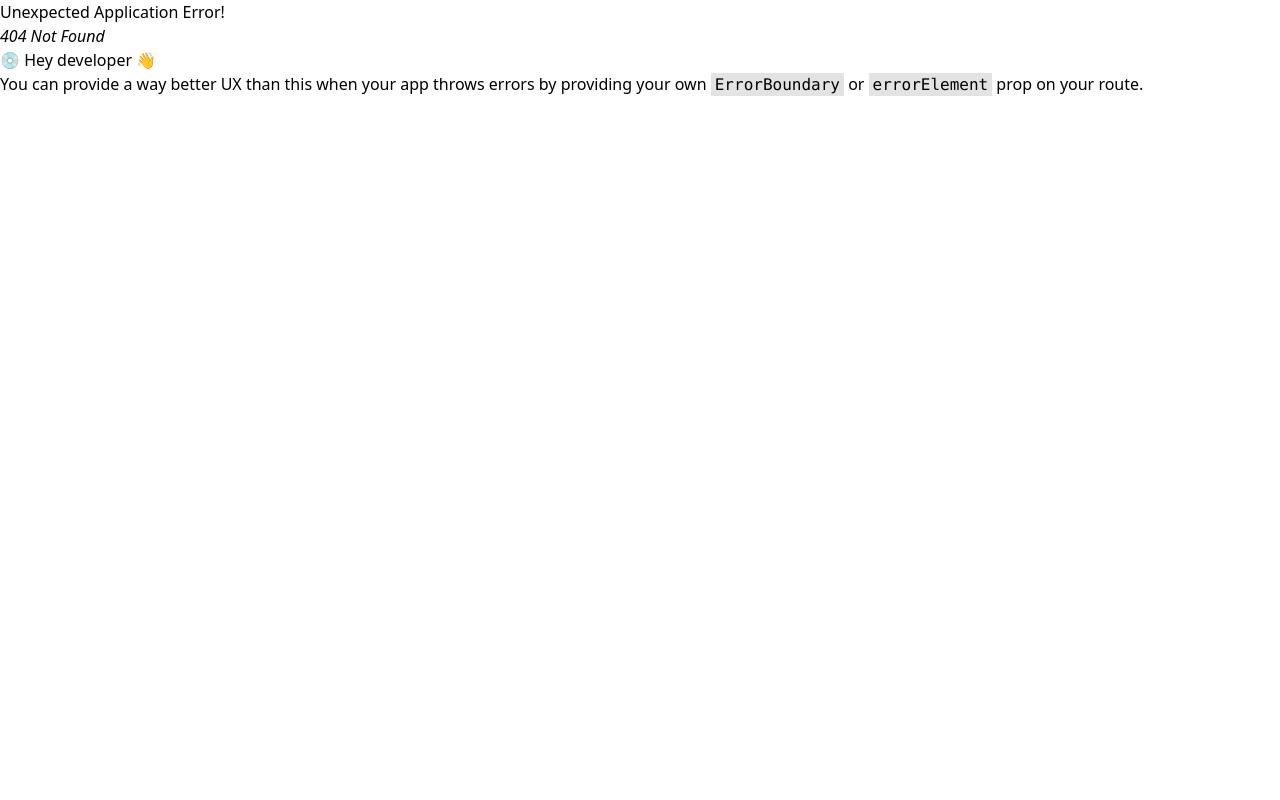
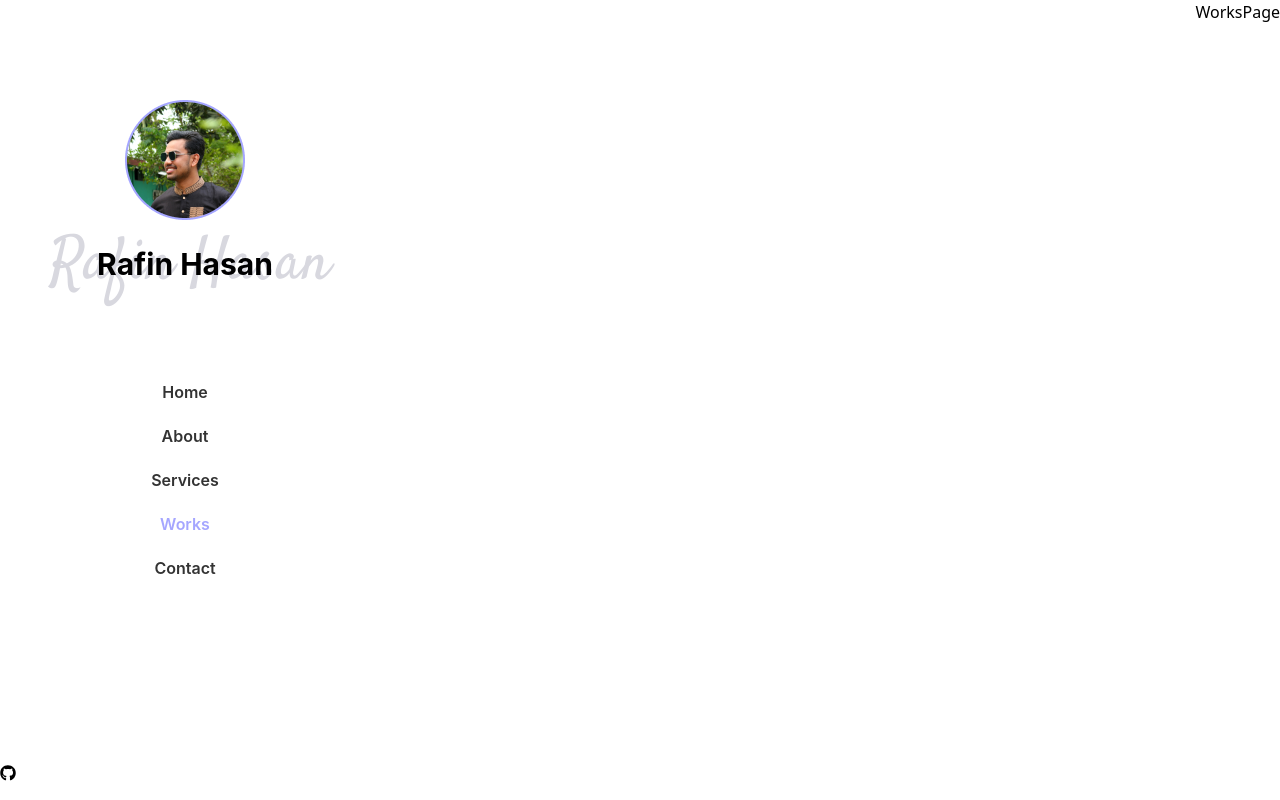
Before and after one commit to Rafin-Hasan/Portfolio-main, a React (Vite) app: page /works in a window 1280 px wide. Before the commit this address had no page. Built offline with nearby package versions, Linux system fonts and the light colour scheme; a web font is replaced by a local one.

Commit message:
modified:   package-lock.json 	modified:   package.json 	modified:   src/App.jsx 	modified:   src/Components/Navber/NavberComponent.jsx 	new file:   src/Pages/AboutPage.jsx 	new file:   src/Pages/ContactPage.jsx 	new file:   src/Pages/ServicesPage.jsx 	new file:   src/Pages/WorksPage.jsx

```diff
--- a/package.json
+++ b/package.json
@@ -12,6 +12,7 @@
   "dependencies": {
     "react": "^18.3.1",
     "react-dom": "^18.3.1",
+    "react-icons": "^5.3.0",
     "react-router-dom": "^6.26.1"
   },
   "devDependencies": {
--- a/src/App.jsx
+++ b/src/App.jsx
@@ -7,13 +7,21 @@ import {
 import "./App.css";
 import LayoutOne from "./Layouts/LayoutOne";
 import HomePage from "./Pages/HomePage";
+import AboutPage from "./Pages/AboutPage";
+import ServicesPage from "./Pages/ServicesPage";
+import WorksPage from "./Pages/WorksPage";
+import ContactPage from "./Pages/ContactPage";
 
 function App() {
   const route = createBrowserRouter(
     createRoutesFromElements(
       <Route>
         <Route path="/" element={<LayoutOne />}>
-          <Route path="" element={<HomePage />} />
+          <Route index element={<HomePage />} />
+          <Route path="/about" element={<AboutPage />} />
+          <Route path="/services" element={<ServicesPage />} />
+          <Route path="/works" element={<WorksPage />} />
+          <Route path="/contact" element={<ContactPage />} />
         </Route>
       </Route>
     )
--- a/src/Components/Navber/NavberComponent.jsx
+++ b/src/Components/Navber/NavberComponent.jsx
@@ -1,12 +1,14 @@
 import React from "react";
 import "./NavberComponent.css";
 import { NavLink } from "react-router-dom";
+import { FaGithub } from "react-icons/fa6";
 
 const NavberComponent = () => {
   return (
     <>
       <nav className="container ">
         <div className="flex flex-col gap-[93px] pt-[100px] w-[370px]">
+          {/* =========== Logo and Name part starts ============= */}
           <div>
             <img className="px-[125px]" src="./img/logo.png" alt="logo" />
             <div className="relative">
@@ -18,8 +20,11 @@ const NavberComponent = () => {
               </h5>
             </div>
           </div>
+          {/* =========== Logo and Name part ends ============= */}
+
+          {/* =========== menu part starts ============= */}
           <div>
-            <ul className="flex flex-col gap-[20px] inter font-medium">
+            <ul className="flex flex-col gap-[20px] inter font-semibold">
               <li>
                 <NavLink
                   to="/"
@@ -27,7 +32,7 @@ const NavberComponent = () => {
                     `text-[#333333] ${
                       isActive
                         ? "hover:text-[#d8d8df] text-[#A5A6FF] font-bold"
-                        : "hover:text-[#ffffff]"
+                        : "hover:underline-offset-1"
                     } flex justify-center`
                   }
                 >
@@ -36,12 +41,12 @@ const NavberComponent = () => {
               </li>
               <li>
                 <NavLink
-                  to="#"
+                  to="/about"
                   className={({ isActive }) =>
                     `text-[#333333] ${
                       isActive
                         ? "hover:text-[#d8d8df] text-[#A5A6FF]"
-                        : "hover:text-[#ffffff] text-black"
+                        : "hover:underline-offset-auto  "
                     } flex justify-center`
                   }
                 >
@@ -50,12 +55,12 @@ const NavberComponent = () => {
               </li>
               <li>
                 <NavLink
-                  to="#"
+                  to="/services"
                   className={({ isActive }) =>
                     `text-[#333333] ${
                       isActive
                         ? "hover:text-[#d8d8df] text-[#A5A6FF]"
-                        : "hover:text-[#ffffff]"
+                        : "hover:underline-offset-1"
                     } flex justify-center`
                   }
                 >
@@ -64,12 +69,12 @@ const NavberComponent = () => {
               </li>
               <li>
                 <NavLink
-                  to="#"
+                  to="/works"
                   className={({ isActive }) =>
                     `text-[#333333] ${
                       isActive
                         ? "hover:text-[#d8d8df] text-[#A5A6FF]"
-                        : "hover:text-[#ffffff] "
+                        : "hover:underline-offset-1 "
                     } flex justify-center`
                   }
                 >
@@ -78,12 +83,12 @@ const NavberComponent = () => {
               </li>
               <li>
                 <NavLink
-                  to="#"
+                  to="/contact"
                   className={({ isActive }) =>
                     `text-[#333333] ${
                       isActive
                         ? "hover:text-[#d8d8df] text-[#A5A6FF]"
-                        : "hover:text-[#ffffff]"
+                        : "hover:underline-offset-1"
                     } flex justify-center`
                   }
                 >
@@ -92,7 +97,17 @@ const NavberComponent = () => {
               </li>
             </ul>
           </div>
-          <div className="pt-[92px]"></div>
+          {/* =========== Logo and Name part ends ============= */}
+
+          <div className="pt-[92px]">
+            <div>
+              <div>
+                <FaGithub />
+              </div>
+              <div></div>
+              <div></div>
+            </div>
+          </div>
         </div>
       </nav>
     </>
--- /dev/null
+++ b/src/Pages/AboutPage.jsx
@@ -0,0 +1,7 @@
+import React from "react";
+
+const AboutPage = () => {
+  return <div>AboutPage</div>;
+};
+
+export default AboutPage;
--- /dev/null
+++ b/src/Pages/ContactPage.jsx
@@ -0,0 +1,7 @@
+import React from "react";
+
+const ContactPage = () => {
+  return <div>ContactPage</div>;
+};
+
+export default ContactPage;
--- /dev/null
+++ b/src/Pages/ServicesPage.jsx
@@ -0,0 +1,7 @@
+import React from "react";
+
+const ServicesPage = () => {
+  return <div>ServicesPage</div>;
+};
+
+export default ServicesPage;
--- /dev/null
+++ b/src/Pages/WorksPage.jsx
@@ -0,0 +1,7 @@
+import React from "react";
+
+const WorksPage = () => {
+  return <div>WorksPage</div>;
+};
+
+export default WorksPage;
```
Also changed, not shown: 1 other file (tests, documents, lock files or other folders).
